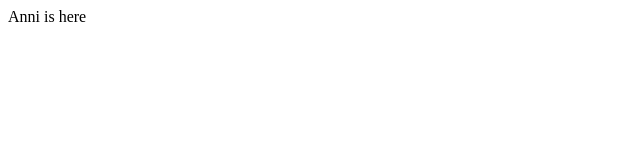
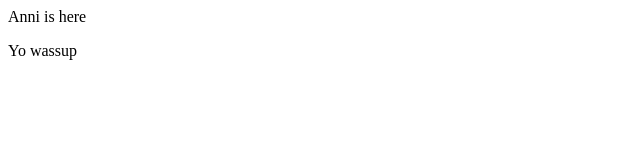
Before and after one commit to Anshika22102/firstPro, a plain HTML site: page index.html in a window 1280 px wide. Shown: the full height of the page, 0-640 px from the left. Drawn offline with Linux system fonts and the light colour scheme.

Commit message:
new branch

```diff
--- a/index.html
+++ b/index.html
@@ -1 +1,2 @@
 <p>Anni is here</p>
+<p>Yo wassup</p>
```
